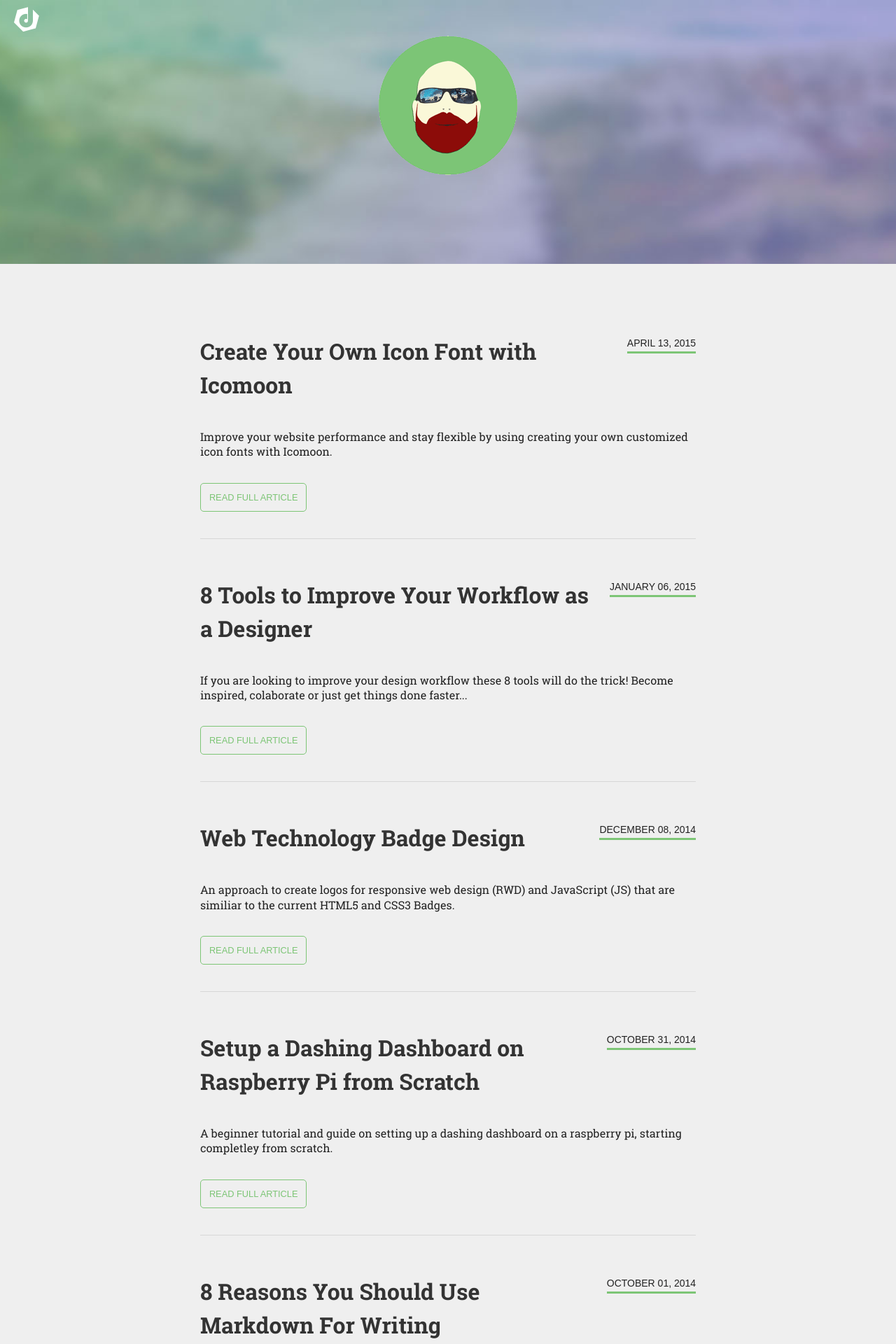
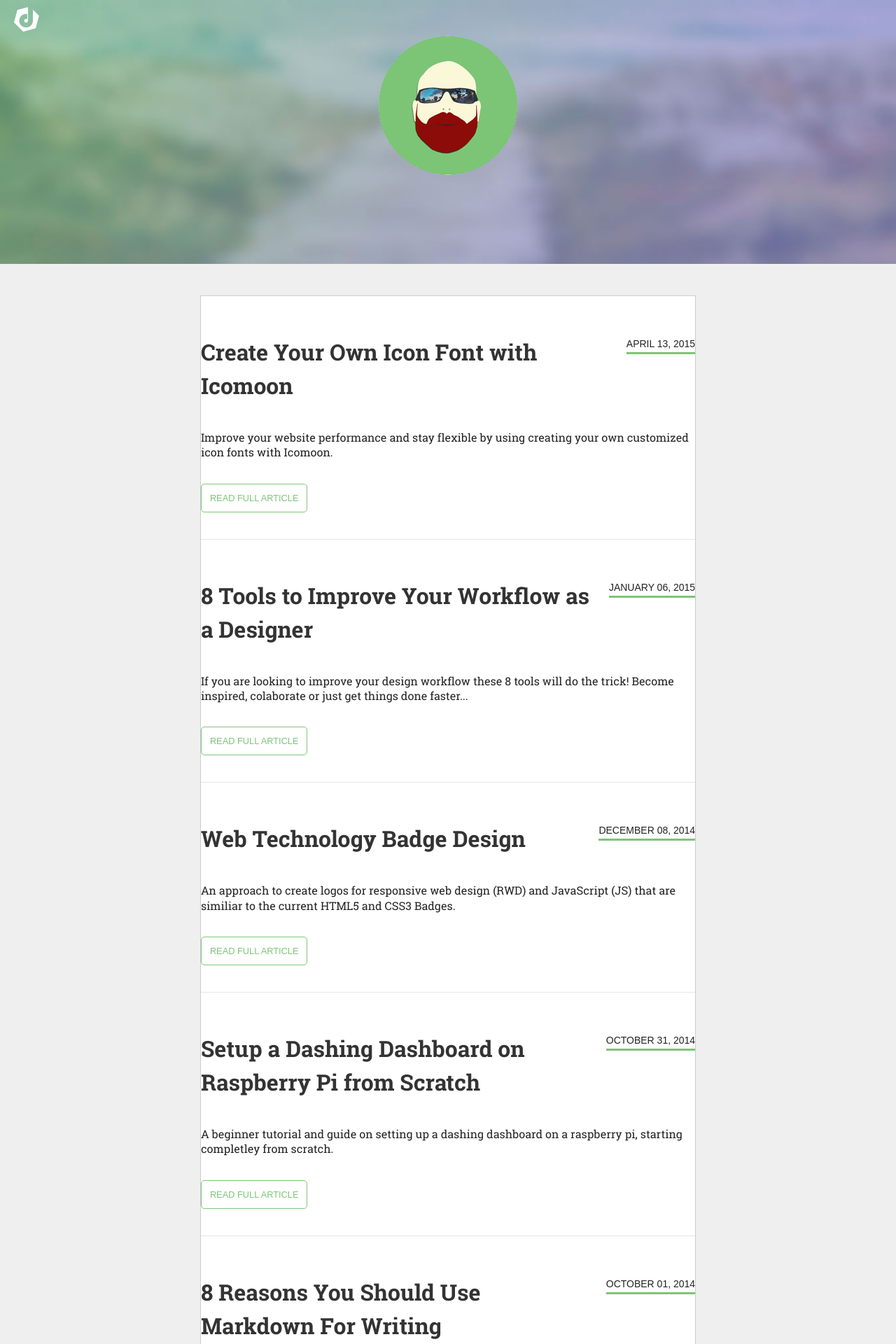
Before and after one commit to dyscribe/dyscribe_blog, a Jekyll site: the page built from index.html, in a window 1280 px wide. Shown: the top 1920 px of the page at 70% size. Built offline with Jekyll 4.4.1, drawn with Linux system fonts in a browser that asks for light colours.

Commit message:
adjust article styling

```diff
--- a/_sass/_layout.scss
+++ b/_sass/_layout.scss
@@ -128,13 +128,13 @@ span + .entry-title {
 }
 .entry-content {
 	@include span-columns(12);
+	background-color: $white;
+	border: 1px solid #ccc;
 	p:first-child {
 		margin-top: 0;
 		font-family: "Roboto Slab", serif;
 		font-weight: 700;
 		color: #444;
-		background-color: $white;
-		border: 1px solid #ccc;
 	}
 	@include media($large) {
 		@include span-columns(9.5);
```
